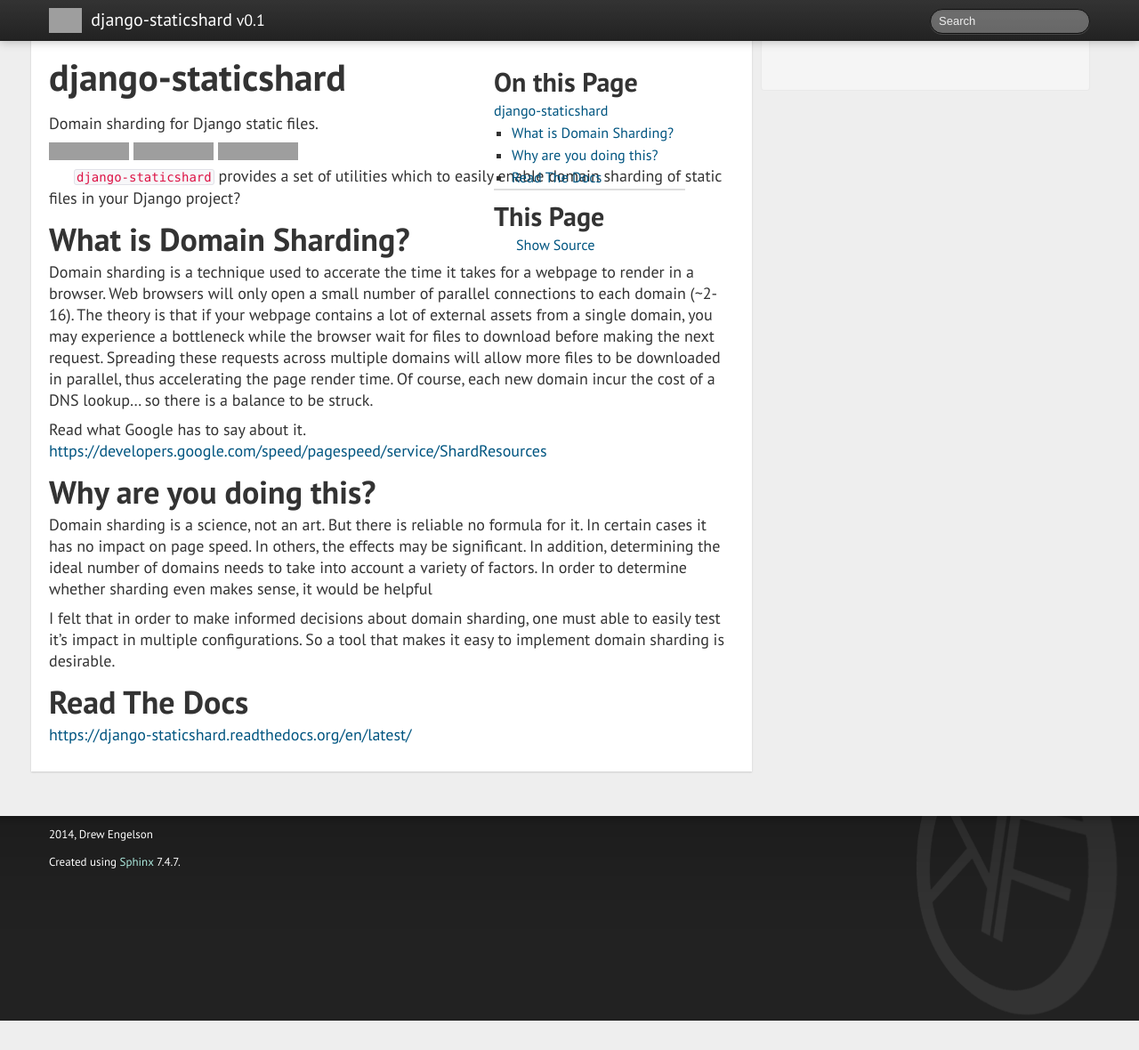
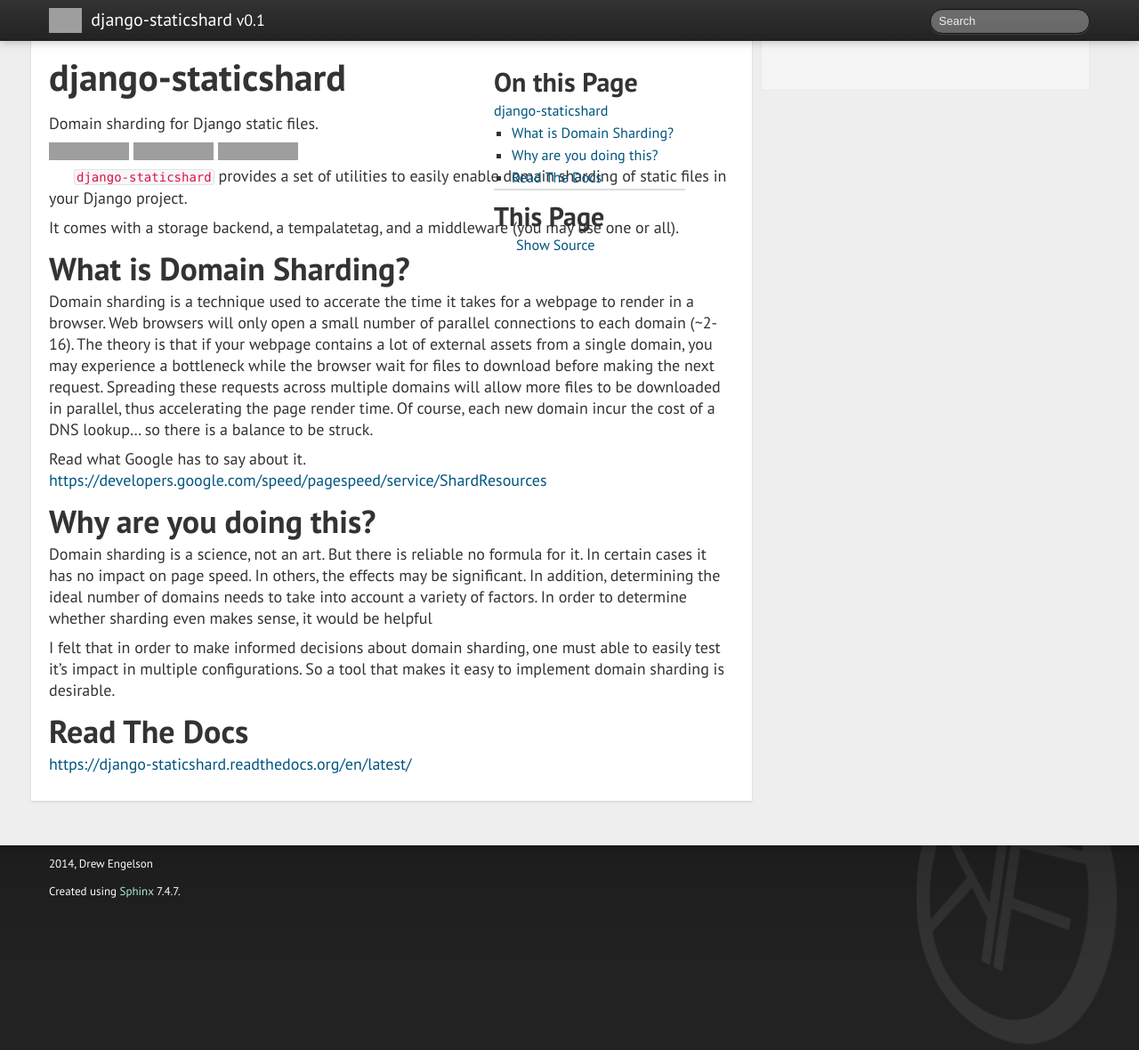
Before and after one commit to tomatohater/django-staticshard, a Sphinx documentation site: the page built from docs/index.rst, in a window 1280 px wide and 1180 px high. Shown: the whole window at 89% size. Built offline with Sphinx 7.4.7, drawn with Linux system fonts in a browser that asks for light colours; some web fonts are replaced; grey boxes are pictures that could not be loaded.

Commit message:
Typo in readme.

```diff
--- a/README.rst
+++ b/README.rst
@@ -12,7 +12,9 @@
 .. image:: https://badge.fury.io/py/django-staticshard.png
     :target: http://badge.fury.io/py/django-staticshard
 
-``django-staticshard`` provides a set of utilities which to easily enable domain sharding of static files in your Django project?
+``django-staticshard`` provides a set of utilities to easily enable domain sharding of static files in your Django project.
+
+It comes with a storage backend, a tempalatetag, and a middleware (you may use one or all).
 
 
 What is Domain Sharding?
--- a/docs/index.rst
+++ b/docs/index.rst
@@ -12,7 +12,9 @@
 .. image:: https://badge.fury.io/py/django-staticshard.png
     :target: http://badge.fury.io/py/django-staticshard
 
-``django-staticshard`` provides a set of utilities which to easily enable domain sharding of static files in your Django project?
+``django-staticshard`` provides a set of utilities to easily enable domain sharding of static files in your Django project.
+
+It comes with a storage backend, a tempalatetag, and a middleware (you may use one or all).
 
 
 What is Domain Sharding?
```
